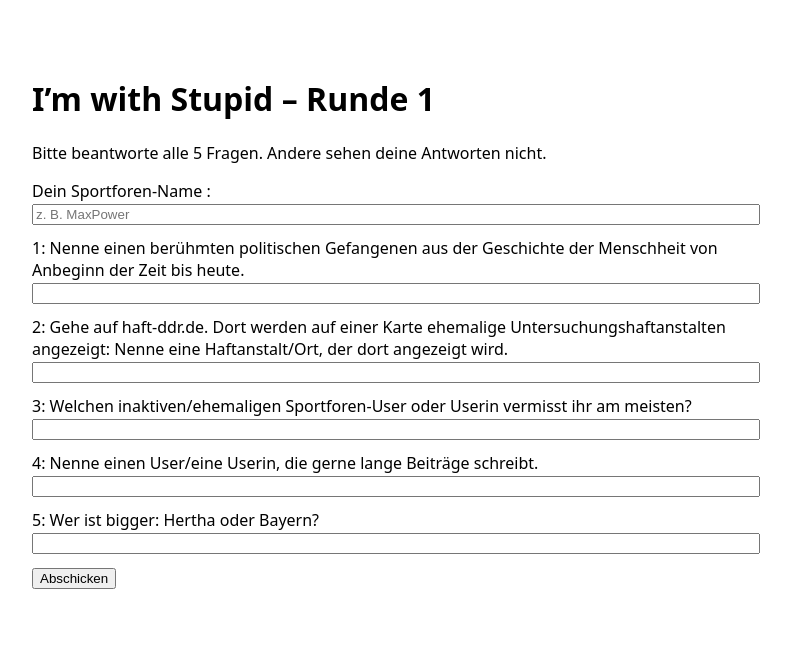
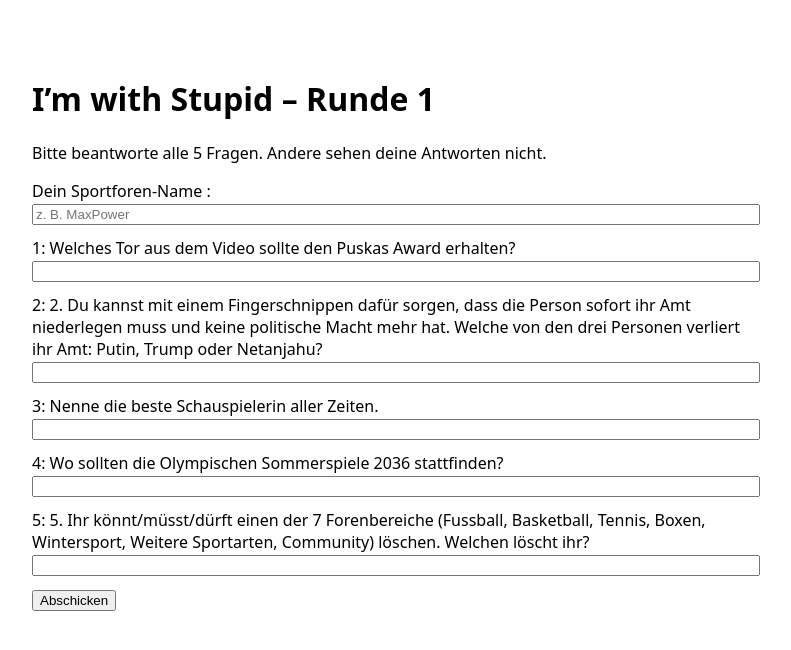
Before and after one commit to Mart-041/Im-with-stupid, a Next.js app: page / in a window 1280 px wide. Shown: the top 650 px of the page, without its empty margins (248-1039 px from the left). Built offline with nearby package versions, Linux system fonts and the light colour scheme.

Commit message:
Update index.tsx

```diff
--- a/pages/index.tsx
+++ b/pages/index.tsx
@@ -61,8 +61,7 @@
 
         <div style={{ marginBottom: 12 }}>
           <label>
-            1: Nenne einen berühmten politischen Gefangenen aus der
-            Geschichte der Menschheit von Anbeginn der Zeit bis heute.
+            1: Welches Tor aus dem Video sollte den Puskas Award erhalten?
           </label>
           <br />
           <input
@@ -77,9 +76,7 @@
 
         <div style={{ marginBottom: 12 }}>
           <label>
-            2: Gehe auf haft-ddr.de. Dort werden auf einer Karte
-            ehemalige Untersuchungshaftanstalten angezeigt: Nenne eine
-            Haftanstalt/Ort, der dort angezeigt wird.
+            2: 2. Du kannst mit einem Fingerschnippen dafür sorgen, dass die Person sofort ihr Amt niederlegen muss und keine politische Macht mehr hat. Welche von den drei Personen verliert ihr Amt: Putin, Trump oder Netanjahu?
           </label>
           <br />
           <input
@@ -94,8 +91,7 @@
 
         <div style={{ marginBottom: 12 }}>
           <label>
-            3: Welchen inaktiven/ehemaligen Sportforen-User oder Userin
-            vermisst ihr am meisten?
+            3: Nenne die beste Schauspielerin aller Zeiten.
           </label>
           <br />
           <input
@@ -110,8 +106,9 @@
 
         <div style={{ marginBottom: 12 }}>
           <label>
-            4: Nenne einen User/eine Userin, die gerne lange Beiträge
-            schreibt.
+            4: Wo sollten die Olympischen Sommerspiele 2036 stattfinden?
+
+
           </label>
           <br />
           <input
@@ -125,7 +122,8 @@
         </div>
 
         <div style={{ marginBottom: 12 }}>
-          <label>5: Wer ist bigger: Hertha oder Bayern?</label>
+          <label>5: 5. Ihr könnt/müsst/dürft einen der 7 Forenbereiche (Fussball, Basketball, Tennis, Boxen, Wintersport, Weitere Sportarten, Community)
+ löschen. Welchen löscht ihr?  </label>
           <br />
           <input
             required
```
